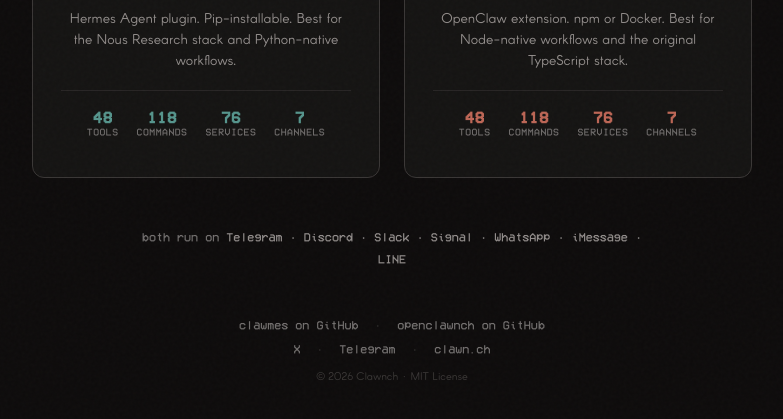
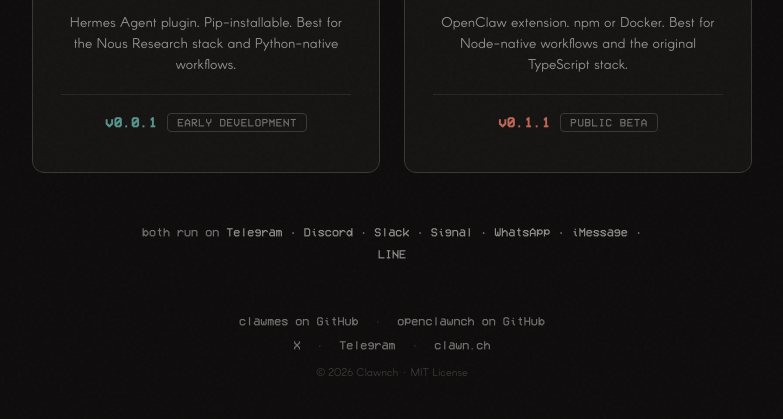
Before and after one commit to clawnchdev/openclawnch, a website: page site/index.html in a window 1280 px wide. Shown: the part 365-784 px from the top of the page, without its empty margins (248-1031 px from the left). Drawn offline with Linux system fonts and the light colour scheme.

Commit message:
replace landing card stats with version + maturity tier
The previous per-card stats (48/118/76/7) were inaccurate for both
projects: openclawnch's own integration test asserts 45 tools (not
48), and clawmes ships 15/27/15 — its source code admits 48 is a
roadmap target, not current reality. Rather than publish numbers
that diverge between the two stacks, show maturity status: clawmes
v0.0.1 (early development) and openclawnch v0.1.1 (public beta).

```diff
--- a/site/index.html
+++ b/site/index.html
@@ -204,11 +204,13 @@
       max-width: 280px;
     }
 
-    .product-stats {
+    .product-status {
       display: flex;
-      gap: 18px;
+      gap: 10px;
+      align-items: center;
       justify-content: center;
-      align-items: flex-start;
+      flex-wrap: wrap;
+      font-family: var(--font-mono);
       width: 100%;
       margin-top: 6px;
       padding-top: 18px;
@@ -216,33 +218,34 @@
       transition: border-color 0.2s;
     }
 
-    .product-stat { text-align: center; min-width: 0; }
-
-    .product-stat-value {
-      font-family: var(--font-mono);
-      font-size: 16px;
+    .product-version {
+      font-size: 14px;
       font-weight: 700;
       letter-spacing: 0.5px;
       color: var(--neutral-300);
       transition: color 0.2s;
     }
 
-    .product-stat-label {
-      font-family: var(--font-mono);
-      font-size: 10px;
+    .product-tier {
+      font-size: 11px;
+      text-transform: uppercase;
+      letter-spacing: 0.6px;
       color: var(--neutral-500);
-      text-transform: uppercase;
-      letter-spacing: 0.5px;
-      margin-top: 2px;
+      padding: 3px 9px;
+      border: 1px solid var(--neutral-700);
+      border-radius: 4px;
+      transition: color 0.2s, border-color 0.2s;
     }
 
-    .product-card.clawmes .product-stat-value { color: var(--seafoam-400); }
-    .product-card.clawmes:hover .product-stats { border-color: hsla(172, 27%, 46%, 0.3); }
-    .product-card.clawmes:hover .product-stat-value { color: var(--seafoam-300); }
+    .product-card.clawmes .product-version { color: var(--seafoam-400); }
+    .product-card.clawmes:hover .product-status { border-color: hsla(172, 27%, 46%, 0.3); }
+    .product-card.clawmes:hover .product-version { color: var(--seafoam-300); }
+    .product-card.clawmes:hover .product-tier { color: var(--seafoam-300); border-color: hsla(172, 32%, 58%, 0.4); }
 
-    .product-card.openclawnch .product-stat-value { color: var(--lobster-400); }
-    .product-card.openclawnch:hover .product-stats { border-color: hsla(9, 44%, 54%, 0.3); }
-    .product-card.openclawnch:hover .product-stat-value { color: var(--lobster-300); }
+    .product-card.openclawnch .product-version { color: var(--lobster-400); }
+    .product-card.openclawnch:hover .product-status { border-color: hsla(9, 44%, 54%, 0.3); }
+    .product-card.openclawnch:hover .product-version { color: var(--lobster-300); }
+    .product-card.openclawnch:hover .product-tier { color: var(--lobster-300); border-color: hsla(10, 41%, 64%, 0.4); }
 
     /* Clawmes card — seafoam accent */
     .product-card.clawmes:hover {
@@ -332,12 +335,12 @@
         padding: 32px 24px;
       }
 
-      .product-stats {
-        gap: 12px;
+      .product-status {
+        gap: 8px;
       }
 
-      .product-stat-value {
-        font-size: 14px;
+      .product-version {
+        font-size: 13px;
       }
     }
 
@@ -385,11 +388,9 @@
         <div class="product-name">Clawmes</div>
         <div class="product-stack">Python · Hermes Agent</div>
         <div class="product-desc">Hermes Agent plugin. Pip-installable. Best for the Nous Research stack and Python-native workflows.</div>
-        <div class="product-stats">
-          <div class="product-stat"><div class="product-stat-value">48</div><div class="product-stat-label">tools</div></div>
-          <div class="product-stat"><div class="product-stat-value">118</div><div class="product-stat-label">commands</div></div>
-          <div class="product-stat"><div class="product-stat-value">76</div><div class="product-stat-label">services</div></div>
-          <div class="product-stat"><div class="product-stat-value">7</div><div class="product-stat-label">channels</div></div>
+        <div class="product-status">
+          <span class="product-version">v0.0.1</span>
+          <span class="product-tier">early development</span>
         </div>
       </a>
 
@@ -398,11 +399,9 @@
         <div class="product-name">OpenClawnch</div>
         <div class="product-stack">TypeScript · OpenClaw</div>
         <div class="product-desc">OpenClaw extension. npm or Docker. Best for Node-native workflows and the original TypeScript stack.</div>
-        <div class="product-stats">
-          <div class="product-stat"><div class="product-stat-value">48</div><div class="product-stat-label">tools</div></div>
-          <div class="product-stat"><div class="product-stat-value">118</div><div class="product-stat-label">commands</div></div>
-          <div class="product-stat"><div class="product-stat-value">76</div><div class="product-stat-label">services</div></div>
-          <div class="product-stat"><div class="product-stat-value">7</div><div class="product-stat-label">channels</div></div>
+        <div class="product-status">
+          <span class="product-version">v0.1.1</span>
+          <span class="product-tier">public beta</span>
         </div>
       </a>
     </div>
```
